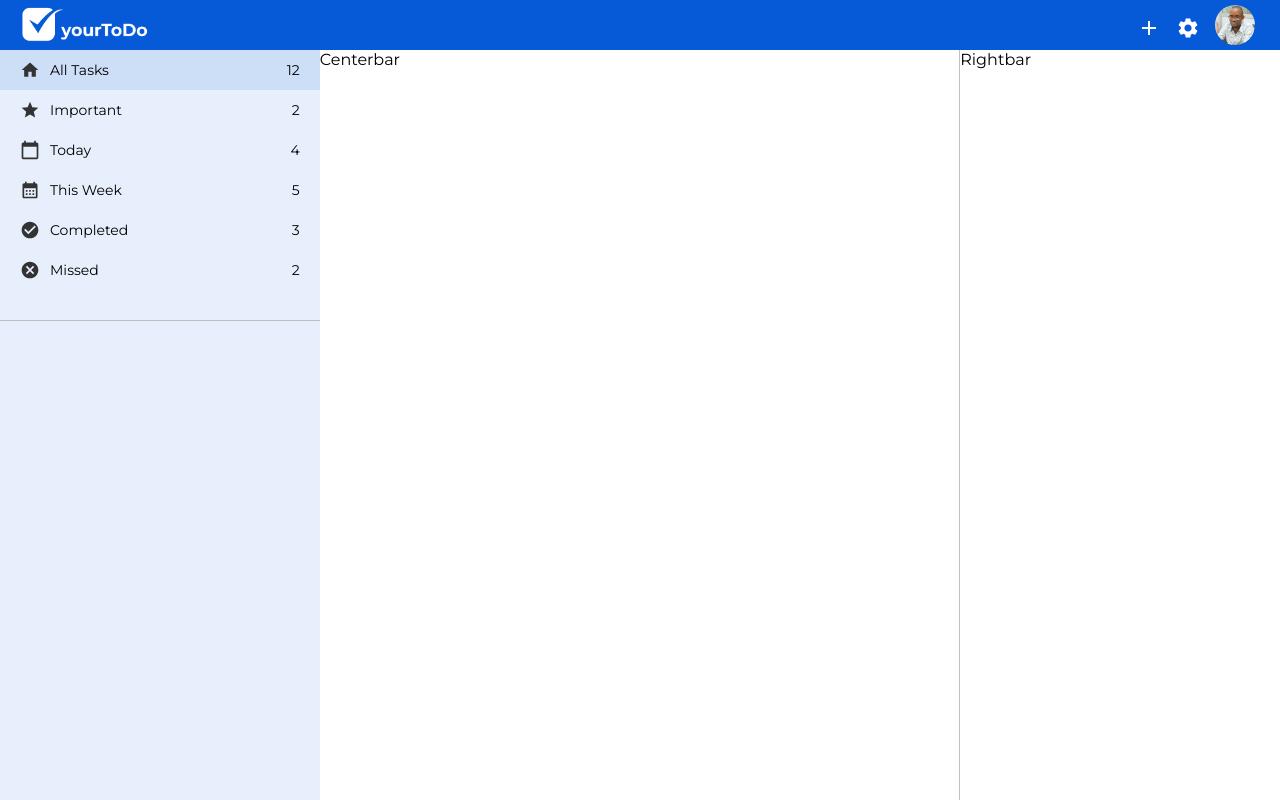
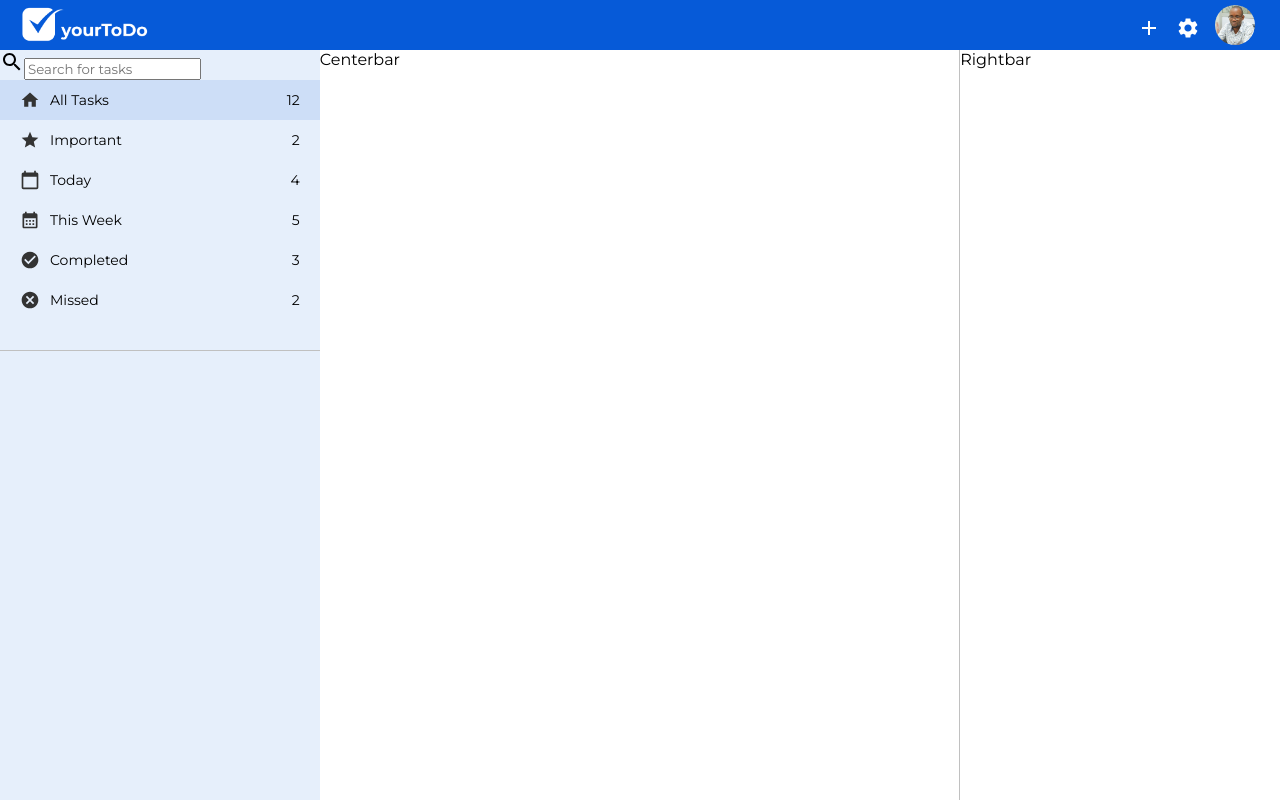
Before and after one commit to namakula-josephine/to-do-app, a React (Create React App) app: page / in a window 1280 px wide. Built offline with nearby package versions, Linux system fonts and the light colour scheme.

Commit message:
Added a search bar

```diff
--- a/src/components/menubar/Menubar.js
+++ b/src/components/menubar/Menubar.js
@@ -5,10 +5,15 @@ import CalendarTodayIcon from "@mui/icons-material/CalendarToday";
 import CalendarMonthIcon from "@mui/icons-material/CalendarMonth";
 import CheckCircleIcon from "@mui/icons-material/CheckCircle";
 import CancelIcon from "@mui/icons-material/Cancel";
+import SearchIcon from '@mui/icons-material/Search';
 
 function Menubar() {
   return (
     <div className="menuBar">
+      <div className="searchBar">
+        <SearchIcon />
+        <input placeholder="Search for tasks" className="searchInput" />
+      </div>
       <ul className="menuBarList">
         <li className="menuBarListItem menuBarListActive">
           <HomeIcon className="menuBarIcon" />
```
